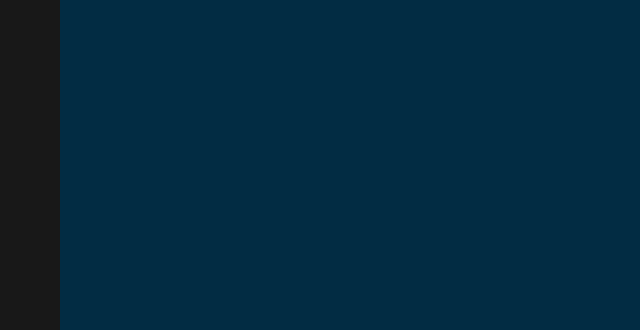
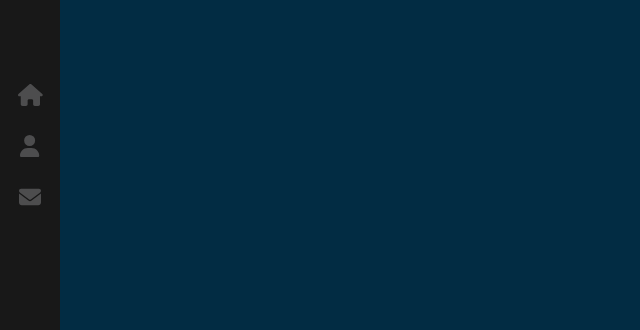
Before and after one commit to KihyeonKim-200476247/Porfolio-Website, a React (Create React App) app in the folder react-portfolio/: page / in a window 1280 px wide. Shown: the part 210-540 px from the top of the page, without its empty margins (0-640 px from the left). Built offline with nearby package versions, Linux system fonts and the light colour scheme.

Commit message:
Added animation on Home FontIcon

```diff
--- a/react-portfolio/src/components/Sidebar/index.js
+++ b/react-portfolio/src/components/Sidebar/index.js
@@ -1,14 +1,37 @@
 import './index.scss'
-import { Link } from 'react-router-dom'
+import { Link, NavLink } from 'react-router-dom'
 import LogoS from '../../assets/images/logo-s.png'
 import LogoSubtitle from '../../assets/images/logo_sub.png'
+import { FontAwesomeIcon } from '@fortawesome/react-fontawesome'
+import { faEnvelope, faHome, faUser } from '@fortawesome/free-solid-svg-icons'
 
 const Sidebar = () => (
   <div className="nav-bar">
     <Link className="logo" to="/">
       <img src={LogoS} alt="change here (logo)" />
-      <img src={LogoSubtitle} alt="change here (img2)" />
+      <img className="sub-logo" src={LogoSubtitle} alt="change here (img2)" />
     </Link>
+    <nav>
+      <NavLink exact="true" activeClassName="active" to="/">
+        <FontAwesomeIcon icon={faHome} color="#4d4d4e" />
+      </NavLink>
+      <NavLink
+        exact="true"
+        activeClassName="active"
+        className="about-link"
+        to="/about"
+      >
+        <FontAwesomeIcon icon={faUser} color="#4d4d4e" />
+      </NavLink>
+      <NavLink
+        exact="true"
+        activeClassName="active"
+        className="contact-link"
+        to="/contact"
+      >
+        <FontAwesomeIcon icon={faEnvelope} color="#4d4d4e" />
+      </NavLink>
+    </nav>
   </div>
 )
 
--- a/react-portfolio/src/components/Sidebar/index.scss
+++ b/react-portfolio/src/components/Sidebar/index.scss
@@ -15,7 +15,70 @@
       display: block;
       margin: 8px auto;
       width: 24px;
+      height: auto;
+
+      &.sub-lgo{
+        width: 50px;
+      }
     }
   }
 
+
+  nav {
+    display: block;
+    text-align: center;
+    position: absolute;
+    height:210px;
+    top: 50%;
+    margin-top: -120px;
+    width: 100%;
+
+    a{
+      font-size: 22px;
+      color: #4d4d4e;
+      display: block;
+      line-height: 51px;
+      height: 51px;
+      position: relative;
+      text-decoration: none;
+
+      i{
+        transition: all 0.3s ease-out;
+      }
+
+      &:hover{
+        color: #ffd700;
+
+        svg{
+          opacity: 0;
+        }
+      &:after{
+        opacity: 1;
+      }
+    }
+
+    &:after{
+      content:'';
+      font-size: 9px;
+      letter-spacing: 2px;
+      position: absolute;
+      bottom: 0;
+      display: block;
+      width: 100%;
+      text-align: center;
+      opacity: 0;
+      transition:all 0.3s ease-out;
+    }
+
+    &:first-child{
+
+      &::after{
+        content: 'HOME';
+        }
+      }
+
+    }
+
+
+  }
 }
```
